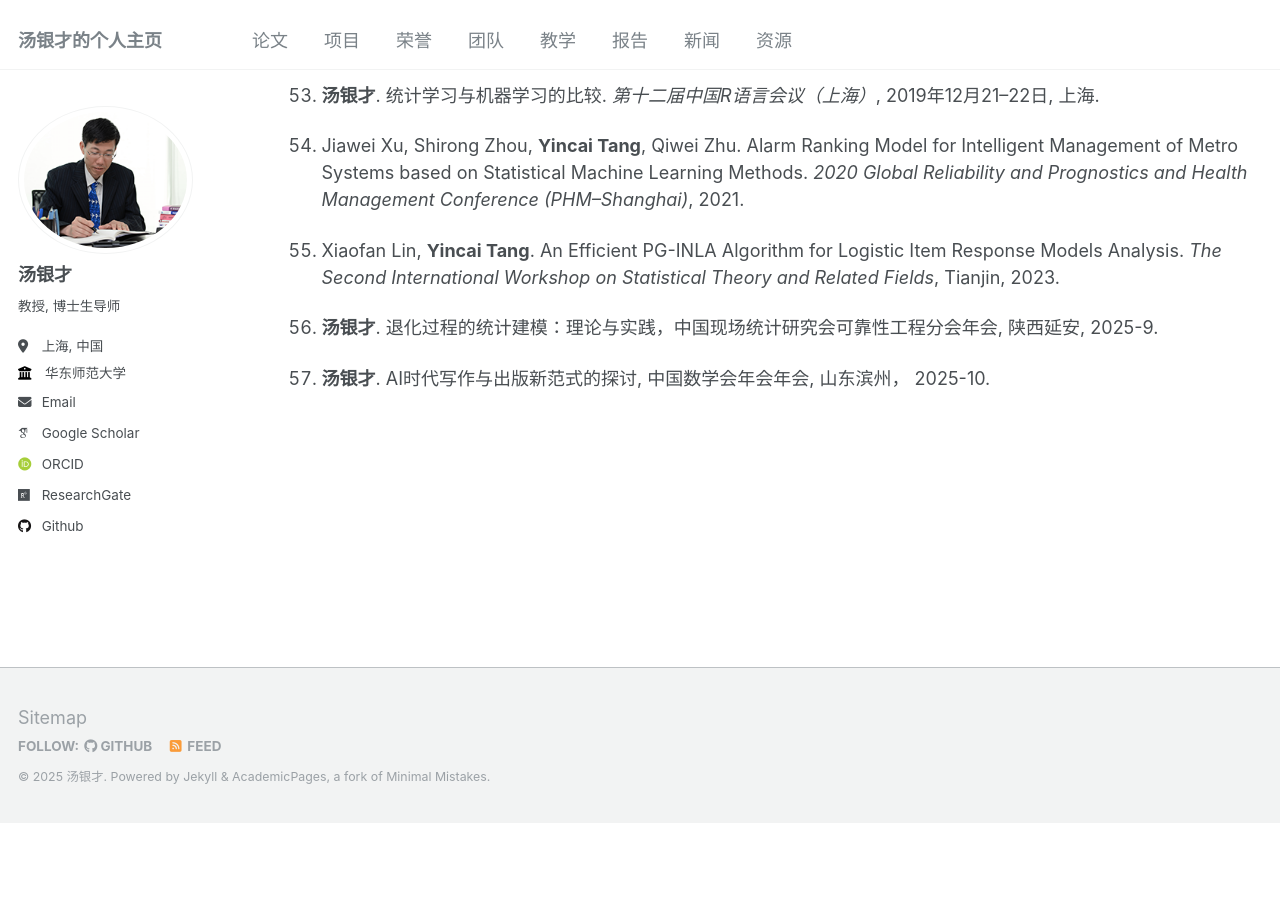
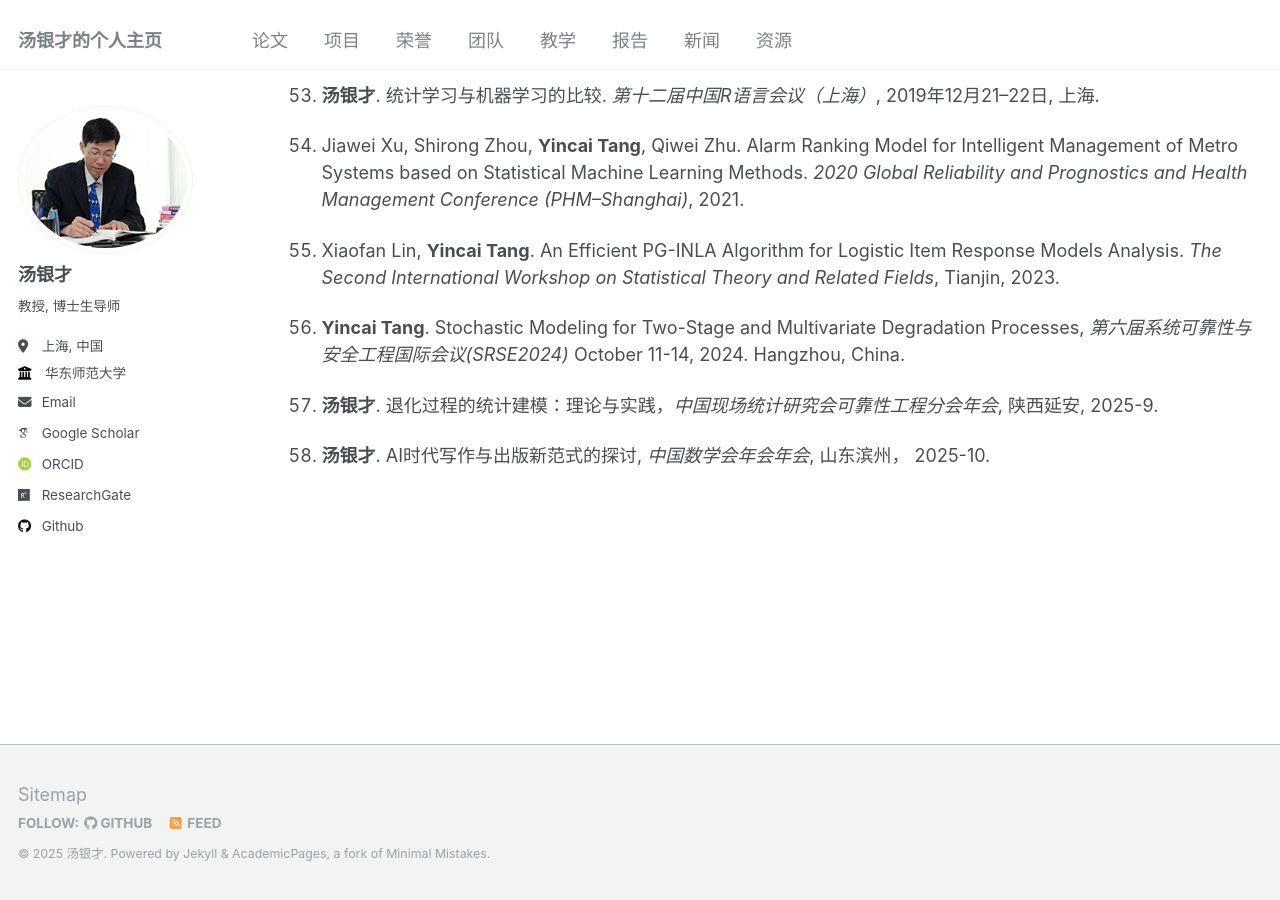
Before and after one commit to tangyc8866/tangyc8866.github.io, a Jekyll site: the page built from _pages/publications.md, in a window 1280 px wide and 900 px high, scrolled down 13971 px. Built offline with Jekyll 4.4.1, drawn with Linux system fonts in a browser that asks for light colours; some web fonts are replaced; before the commit the page ends 14794 px from its top, so only the background shows below that.

Commit message:
Update publications.md

```diff
--- a/_pages/publications.md
+++ b/_pages/publications.md
@@ -291,6 +291,8 @@ author_profile: true
 
 55. Xiaofan Lin, **Yincai Tang**. An Efficient PG-INLA Algorithm for Logistic Item Response Models Analysis. *The Second International Workshop on Statistical Theory and Related Fields*, Tianjin, 2023.
 
-56. **汤银才**. 退化过程的统计建模：理论与实践，中国现场统计研究会可靠性工程分会年会, 陕西延安, 2025-9.
+56. **Yincai Tang**. Stochastic Modeling for Two-Stage and Multivariate Degradation Processes, *第六届系统可靠性与安全工程国际会议(SRSE2024)* October 11-14, 2024. Hangzhou, China.
 
-57. **汤银才**. AI时代写作与出版新范式的探讨, 中国数学会年会年会, 山东滨州， 2025-10.
+57. **汤银才**. 退化过程的统计建模：理论与实践，*中国现场统计研究会可靠性工程分会年会*, 陕西延安, 2025-9.
+
+58. **汤银才**. AI时代写作与出版新范式的探讨, *中国数学会年会年会*, 山东滨州， 2025-10.
```
